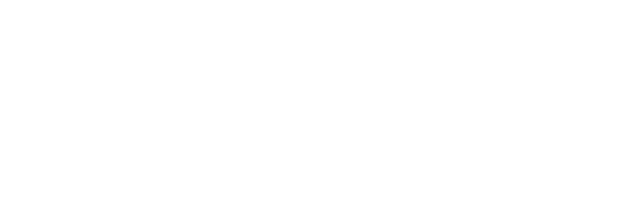
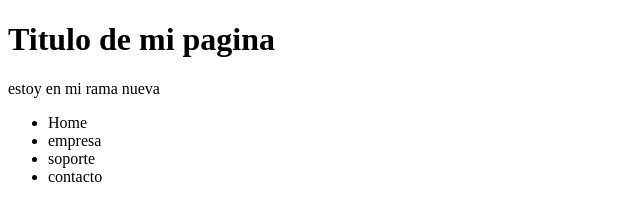
Before and after one commit to nicortese/Idea-Cortese, a plain HTML site: page index.html in a window 1280 px wide. Shown: the whole page, without its empty margins (0-640 px from the left). Drawn offline with Linux system fonts and the light colour scheme.

Commit message:
Cambios registrados en rama nueva

```diff
--- a/index.html
+++ b/index.html
@@ -7,6 +7,13 @@
     <title>Document</title>
 </head>
 <body>
-
+    <h1>Titulo de mi pagina</h1>
+    <p>estoy en mi rama nueva</p>
+    <ul>
+        <li>Home</li>
+        <li>empresa</li>
+        <li>soporte</li>
+        <li>contacto</li>
+    </ul>
 </body>
 </html>
```
